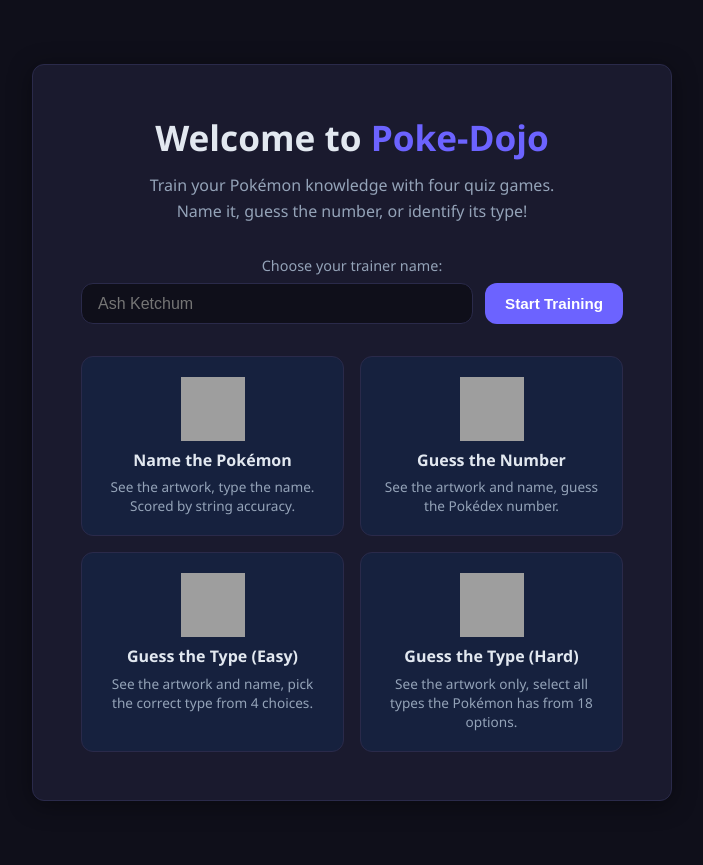
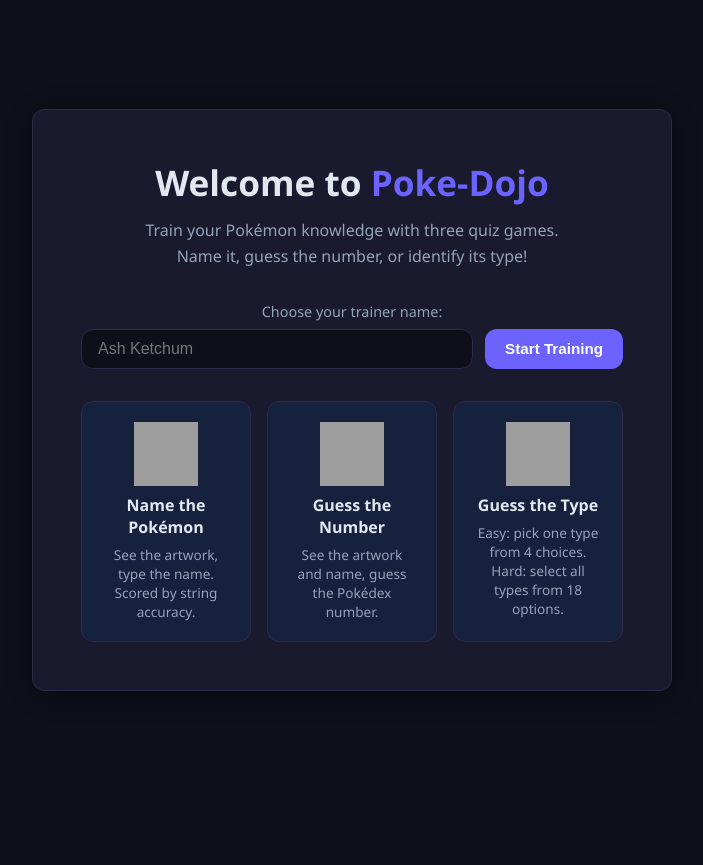
Before and after one commit to calbornozflores/poke-dojo, a FastAPI app: page / in a window 1280 px wide. Shown: the part 69-934 px from the top of the page, without its empty margins (288-991 px from the left). After the commit the page ends 760 px from the top, so only its background shows below. Run offline with FastAPI, Linux system fonts and the light colour scheme; grey boxes are pictures that could not be loaded.

Commit message:
Polish welcome page and type game UI
- Welcome page: replace two separate Type Easy/Hard cards with single "Guess the Type" card; update grid to 3 columns
- Submode pills: redesign as proper segmented control with solid purple active state instead of faint tint
- Type choice/toggle buttons: desaturate inactive buttons, add strong brightness+saturation filter on selection for clearly visible feedback
- Type buttons: add flex centering so images align properly within their containers

Co-Authored-By: Claude Sonnet 4.6 <noreply@anthropic.com>

```diff
--- a/app/templates/index.html
+++ b/app/templates/index.html
@@ -5,7 +5,7 @@
 <div class="hero">
   <div class="hero-card">
     <h1>Welcome to <span class="brand">Poke-Dojo</span></h1>
-    <p class="subtitle">Train your Pokémon knowledge with four quiz games.<br>
+    <p class="subtitle">Train your Pokémon knowledge with three quiz games.<br>
       Name it, guess the number, or identify its type!</p>
 
     <div class="username-form" id="username-section">
@@ -44,13 +44,8 @@
       </div>
       <div class="game-card">
         <div class="game-icon"><img src="https://raw.githubusercontent.com/PokeAPI/sprites/master/sprites/pokemon/133.png" alt="Eevee" class="game-card-sprite"></div>
-        <h3>Guess the Type (Easy)</h3>
-        <p>See the artwork and name, pick the correct type from 4 choices.</p>
-      </div>
-      <div class="game-card">
-        <div class="game-icon"><img src="https://raw.githubusercontent.com/PokeAPI/sprites/master/sprites/pokemon/150.png" alt="Mewtwo" class="game-card-sprite"></div>
-        <h3>Guess the Type (Hard)</h3>
-        <p>See the artwork only, select all types the Pokémon has from 18 options.</p>
+        <h3>Guess the Type</h3>
+        <p>Easy: pick one type from 4 choices. Hard: select all types from 18 options.</p>
       </div>
     </div>
   </div>
--- a/static/css/style.css
+++ b/static/css/style.css
@@ -122,7 +122,7 @@ a:hover { color: var(--accent-hover); }
 
 .game-preview {
   display: grid;
-  grid-template-columns: 1fr 1fr;
+  grid-template-columns: repeat(3, 1fr);
   gap: 1rem;
   margin-top: 2rem;
 }
```
Also changed, not shown: other parts of static/css/style.css (+35 -19 lines).
